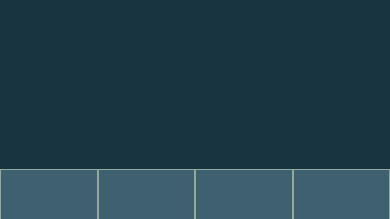
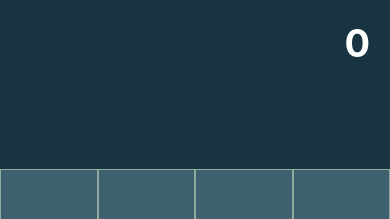
Before and after one commit to matepapp/reactnative-calculator, a React Native app: screen / in a window 390 px wide. Shown: the top 219 px of the page. Built offline with nearby package versions, Linux system fonts and the light colour scheme.

Commit message:
Displaying numbers.

```diff
--- a/src/App.js
+++ b/src/App.js
@@ -1,5 +1,5 @@
 import React, { Component } from "react";
-import { View } from "react-native";
+import { View, Text } from "react-native";
 import Styles from "./Style";
 import InputButton from "./Component/InputButton";
 
@@ -11,6 +11,10 @@ const buttons = [
 ];
 
 export default class App extends Component {
+  state = {
+    inputValue: 0
+  };
+
   renderInputButtons() {
     const views = [];
 
@@ -41,13 +45,26 @@ export default class App extends Component {
   }
 
   onInputButtonPressed(input) {
-    alert(input);
+    switch (typeof input) {
+      case "number":
+        return this.handleNumberInput(input);
+    }
+  }
+
+  handleNumberInput(number) {
+    const inputValue = this.state.inputValue * 10 + number;
+
+    this.setState({ inputValue });
   }
 
   render() {
     return (
       <View style={Styles.rootContainer}>
-        <View style={Styles.displayContainer} />
+        <View style={Styles.displayContainer}>
+          <Text style={Styles.displayText}>
+            {this.state.inputValue}
+          </Text>
+        </View>
         <View style={Styles.inputContainer}>
           {this.renderInputButtons()}
         </View>
--- a/src/Style.js
+++ b/src/Style.js
@@ -7,6 +7,13 @@ const Styles = StyleSheet.create({
   displayContainer: {
     flex: 2,
     backgroundColor: "#193441"
+  },
+  displayText: {
+    color: "white",
+    fontSize: 38,
+    fontWeight: "bold",
+    padding: 20,
+    textAlign: "right"
   },
   inputContainer: {
     flex: 8,
```
